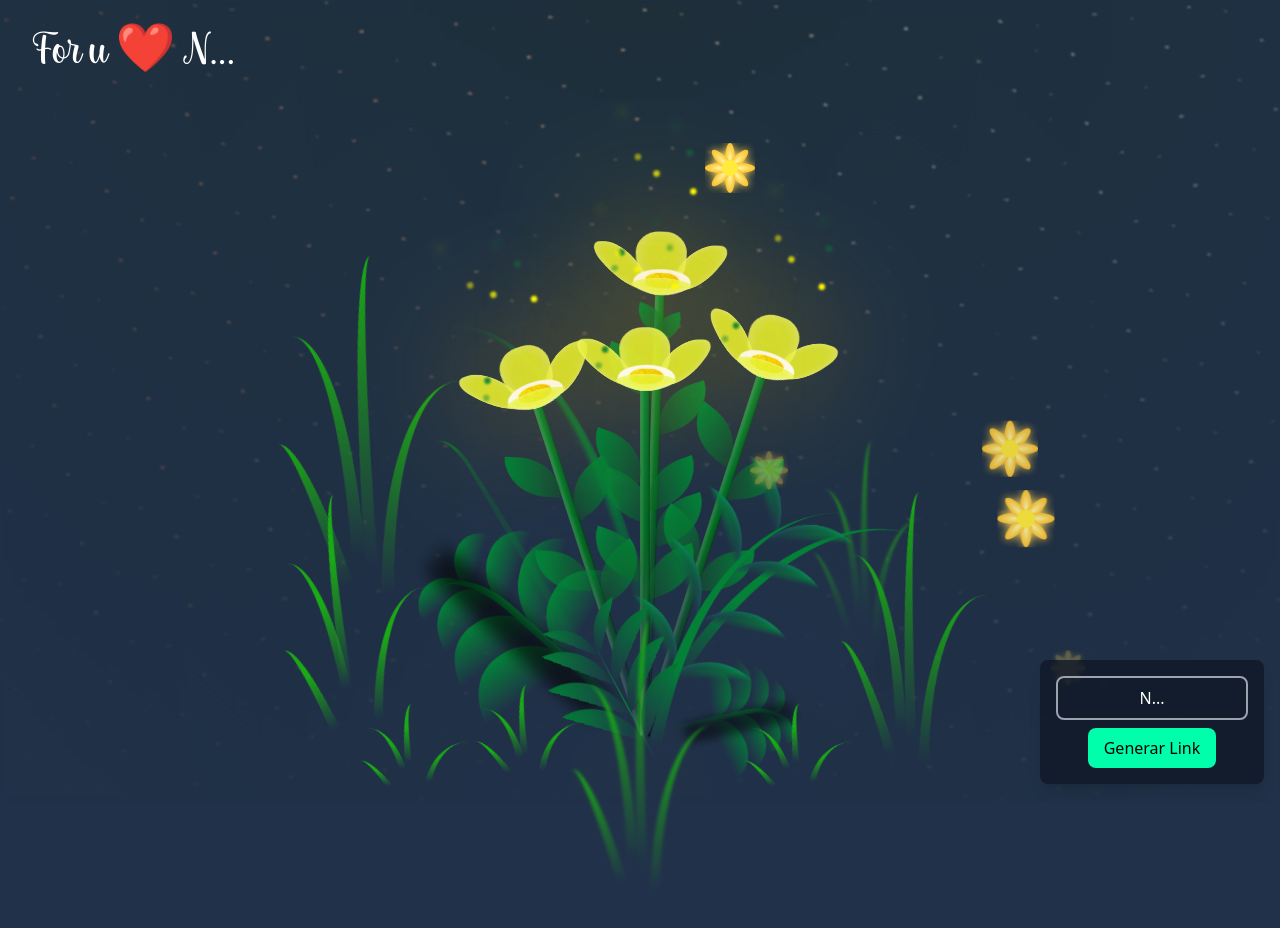
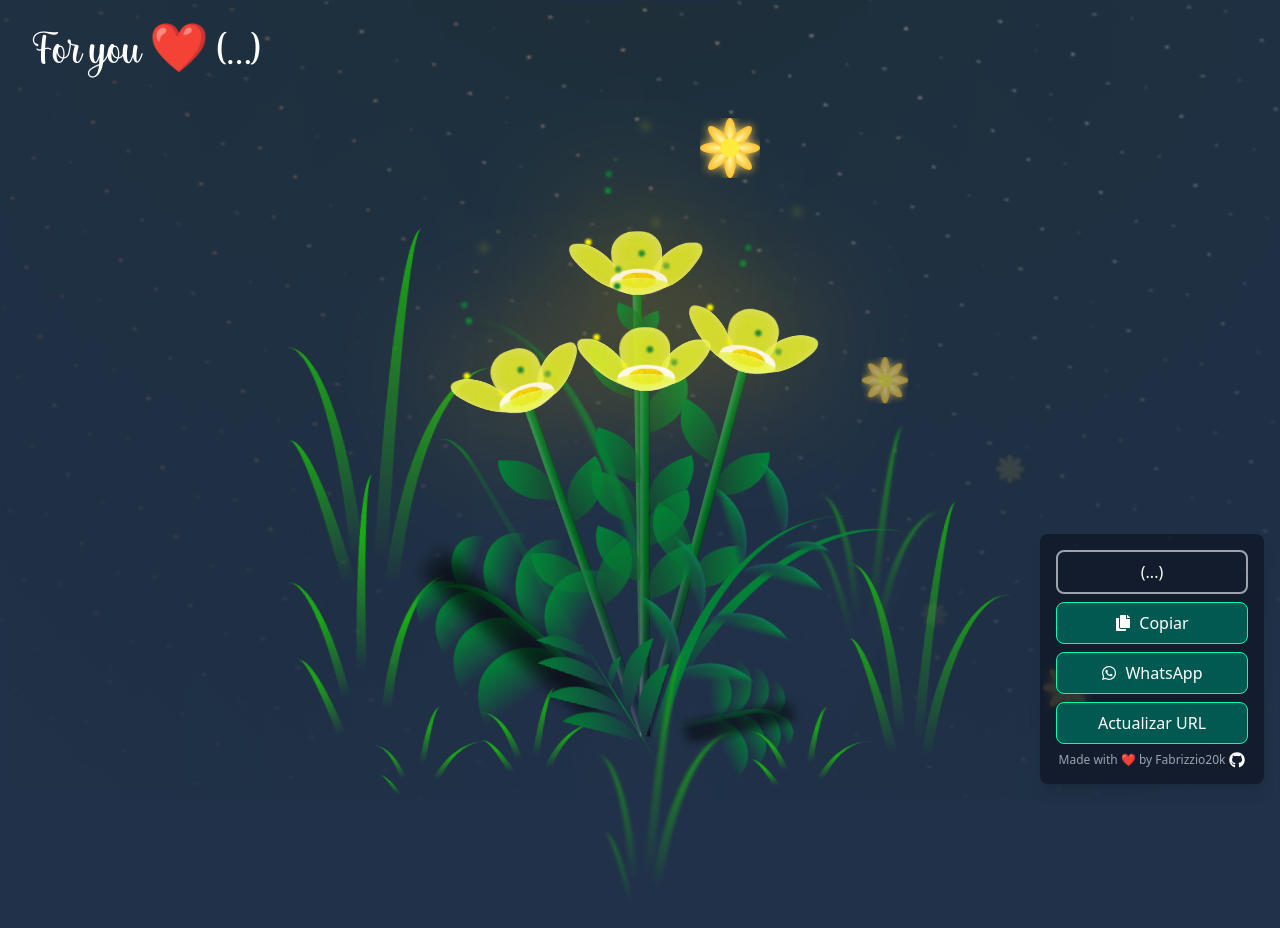
Before and after one commit to Fabrizzio20k/Flores_setiembre, a Next.js app: page / in a window 1280 px wide. Shown: the top 928 px of the page. Built offline with nearby package versions, Linux system fonts and the light colour scheme.

Commit message:
Add automatic link generation

```diff
--- a/package.json
+++ b/package.json
@@ -16,6 +16,7 @@
     "next": "14.2.12",
     "react": "^18",
     "react-dom": "^18",
+    "react-icons": "^5.3.0",
     "whammy": "^0.0.1"
   },
   "devDependencies": {
--- a/src/app/page.tsx
+++ b/src/app/page.tsx
@@ -3,7 +3,9 @@
 import Flowers from "@/components/Flowers/Flowers";
 import Bubbles from "@/components/Bubbles/Bubbles";
 import { useState, useEffect } from "react";
-import { useSearchParams, usePathname, useRouter } from "next/navigation";
+import { useSearchParams, usePathname } from "next/navigation";
+import { FaCopy, FaWhatsapp, FaGithub } from "react-icons/fa";
+import Link from "next/link";
 
 const encodeBase64 = (text: string) => {
   return btoa(unescape(encodeURIComponent(text)));
@@ -19,10 +21,9 @@ const decodeBase64 = (encoded: string) => {
 };
 
 export default function Page() {
-  const [name, setName] = useState("N...");
+  const [name, setName] = useState("(...)");
   const searchParams = useSearchParams();
   const pathname = usePathname();
-  const router = useRouter();
 
   useEffect(() => {
     const encodedName = searchParams.get("name");
@@ -34,8 +35,28 @@ export default function Page() {
 
   const handleGenerateLink = () => {
     const encodedName = encodeBase64(name);
+    return `${window.location.origin}${pathname}?name=${encodeURIComponent(
+      encodedName
+    )}`;
+  };
+
+  const handleCopyToClipboard = () => {
+    const link = handleGenerateLink();
+    navigator.clipboard.writeText(link).then(() => {
+      alert("Enlace copiado al portapapeles!");
+    });
+  };
+
+  const handleSendWhatsApp = () => {
+    const link = handleGenerateLink();
+    const whatsappUrl = `https://wa.me/?text=${encodeURIComponent(link)}`;
+    window.open(whatsappUrl, "_blank");
+  };
+
+  const handleUpdateUrl = () => {
+    const encodedName = encodeBase64(name);
     const newUrl = `${pathname}?name=${encodeURIComponent(encodedName)}`;
-    router.push(newUrl);
+    window.history.pushState(null, "", newUrl);
   };
 
   return (
@@ -45,7 +66,7 @@ export default function Page() {
       <Bubbles />
       <div className="absolute top-0 left-0 w-full h-full text-white z-50 font-josephsophia text-5xl">
         {/* Utiliza la variable `name` aquí */}
-        <h1 className="h-full p-8">For u ❤️ {name}</h1>
+        <h1 className="h-full p-8">For you ❤️ {name}</h1>
       </div>
 
       {/* Mostrar el cuadro de edición solo si no hay un query parameter */}
@@ -60,20 +81,43 @@ export default function Page() {
               value={name}
               onChange={(e) => setName(e.target.value)}
             />
-            {/* Botón para generar el link */}
+            {/* Botón para copiar al portapapeles */}
             <button
-              className="px-4 py-2 rounded-lg bg-neon text-black hover:bg-opacity-80 transition duration-300"
-              onClick={handleGenerateLink}
+              className="px-4 py-2 rounded-lg bg-neon w-full hover:bg-opacity-80 transition duration-300 flex justify-center items-center"
+              onClick={handleCopyToClipboard}
             >
-              Generar Link
+              <FaCopy className="mr-2" /> {/* Ícono de copia */}
+              Copiar
             </button>
+            {/* Botón para mandar por WhatsApp */}
+            <button
+              className="px-4 py-2 rounded-lg bg-neon w-full hover:bg-opacity-80 transition duration-300 flex justify-center items-center"
+              onClick={handleSendWhatsApp}
+            >
+              <FaWhatsapp className="mr-2" /> {/* Ícono de WhatsApp */}
+              WhatsApp
+            </button>
+            {/* Botón para actualizar la URL sin recargar */}
+            <button
+              className="px-4 py-2 rounded-lg bg-neon w-full hover:bg-opacity-80 transition duration-300 flex justify-center items-center"
+              onClick={handleUpdateUrl}
+            >
+              Actualizar URL
+            </button>
+            <div className="flex flex-row">
+              <Link href="https://github.com/Fabrizzio20k" className="flex flex-row space-x-1">
+                <h2 className="text-xs text-gray-400">Made with ❤️ by Fabrizzio20k </h2>
+                <FaGithub className="mr-2" />
+              </Link>
+            </div>
           </div>
         </div>
       )}
 
       <style jsx>{`
         .bg-neon {
-          background-color: #00ffab; /* Color neón */
+          background-color: #015952;
+          border: 1px solid #00ffab;
         }
         .focus\:border-neon:focus {
           border-color: #00ffab;
```
Also changed, not shown: 1 other file (tests, documents, lock files or other folders).
